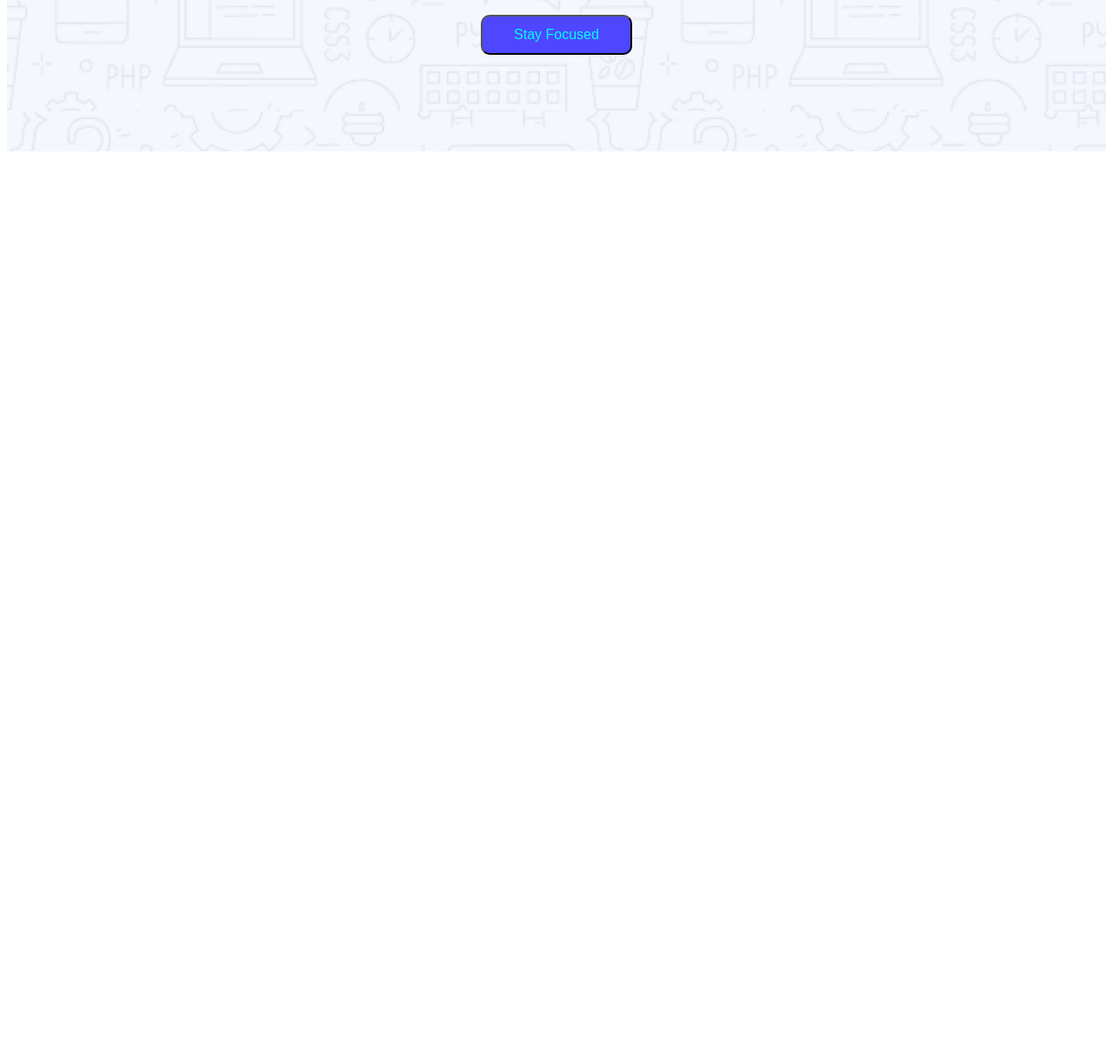
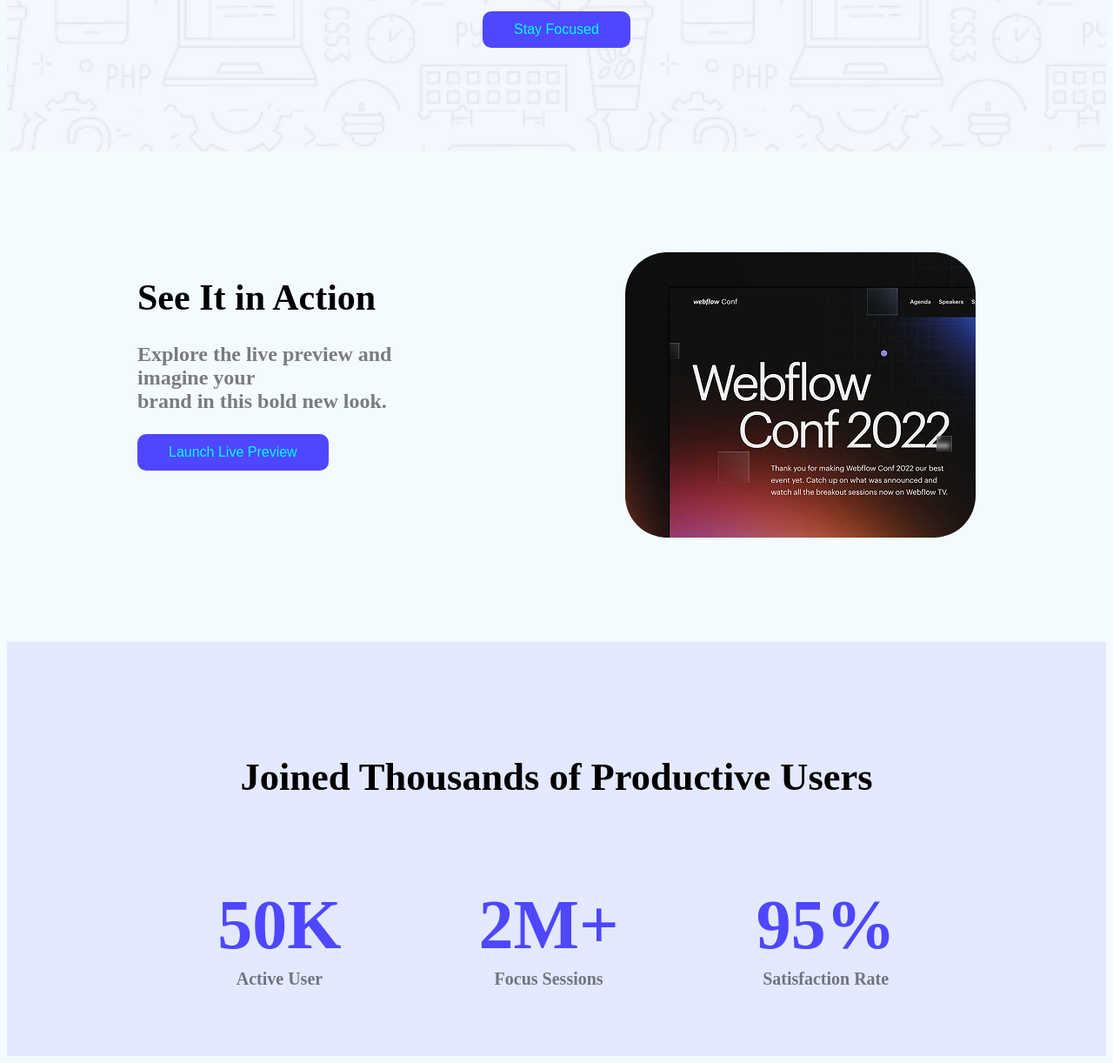
Before and after one commit to nahidislamalif/B12A01-landing-launchpad, a plain HTML site: page index.html in a window 1280 px wide. Shown: the part 532-1754 px from the top of the page at 87% size. Before the commit the page ends 832 px from the top, so only its background shows below. Drawn offline with Linux system fonts and the light colour scheme.

Commit message:
Addidng the productive user section

```diff
--- a/index.html
+++ b/index.html
@@ -23,7 +23,39 @@
         </div>
 
     </header>
+    <div class="action">
+        <div class="action-text">
+            <h1>See It in Action</h1>
+            <h3>Explore the live preview and imagine your <br> brand in this bold new look.</h3>
+            <button class="button">Launch Live Preview</button>
+            </div>
 
+        <div class="action-img">
+            <img src="./Assets/wc-mini.png" alt="">
+        </div>
+    </div>
+
+    <!-- User section  -->
+     <div class="user-section">
+        <div style="font-size: 38px; font-weight:bold;"><h3>Joined Thousands of Productive Users</h3></div>
+
+        <div class="user">
+            <div class="user-text" >
+                <h1>50K</h1>
+                <h4>Active User</h4>
+            </div>
+            <div class="user-text" >
+                <h1>2M+</h1>
+                <h4>Focus Sessions</h4>
+            </div>
+            <div class="user-text">
+                <h1>95%</h1>
+                <h4>Satisfaction Rate</h4>
+            </div>
+        </div>
+
+
+     </div>
 
 </body>
 </html>
--- a/styles.css
+++ b/styles.css
@@ -1,3 +1,6 @@
+body{
+    background-color: rgb(244, 251, 255);
+}
 header{
     background-image: url('./Assets/Hero-bg.png');
     max-width: 1440px;
@@ -21,6 +24,7 @@ button{
     color: aqua;
     font-size: 16px;
     border-radius: 10px;
+    border:none ;
 }
 .banner-section{
     padding: 158px 267px 237px 267px;
@@ -29,3 +33,53 @@ button{
     font-size: 65px;
     font-weight: bold;
 }
+
+/* Action styles */
+.action{
+    display: flex;
+    justify-content: space-between;
+    justify-content: center;
+    justify-items: center;
+    gap: 220px;
+    padding: 116px 150px;
+}
+.action-text h1{
+    font-size: 42px;
+    font-weight: bold;
+}
+.action-text h3{
+    font-size: 24px;
+    opacity: 50%;
+
+}
+.action-img img{
+    border-radius: 48px;
+}
+
+/* user styles */
+.user-section{
+    text-align: center;
+    max-width: 1140px;
+    height: 306px;
+    margin: 0 auto;
+    padding: 85px 142px;
+    background-color:rgba(78, 71, 255, 0.1);
+}
+
+.user{
+    display: flex;
+    justify-content: space-between;
+    justify-content: center;
+    gap: 158px;
+}
+.user h1 {
+    font-size: 80px;
+    color: #4E47FF;
+    margin-bottom: 5px;
+}
+
+.user-text h4 {
+    color: rgba(0, 0, 0, 0.5);
+    font-size: 20px;
+    margin-top: 0px;
+}
```
